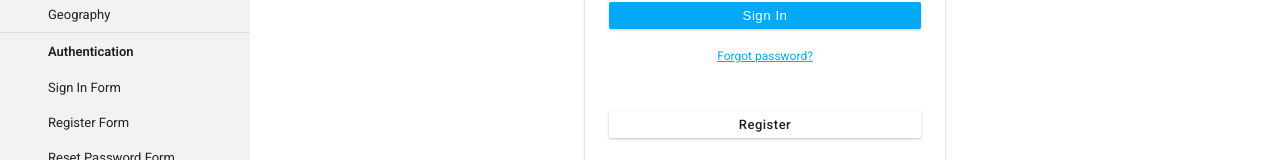
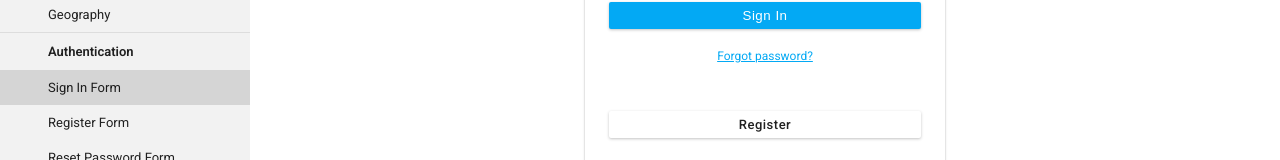
Before and after one commit to rithikpvijay/ui-template-gallery, a Vue app: page /sign-in in a window 1280 px wide. Shown: the part 434-594 px from the top of the page. Built offline with nearby package versions, Linux system fonts and the light colour scheme; some icons are missing.

Commit message:
feat(side-bar): add navigation functionality to sidebar items

```diff
--- a/src/components/sidebar/ListItem.vue
+++ b/src/components/sidebar/ListItem.vue
@@ -22,7 +22,14 @@
       @leave="itemLeave"
     >
       <div class="sub-heading" v-if="isOpen">
-        <p v-for="item in lists" :key="item.text">{{ item.text }}</p>
+        <p
+          v-for="item in lists"
+          :key="item.text"
+          @click="handleNavigation(item.navigateTo)"
+          :class="{ 'active-route': `/${item.navigateTo}` === route.path }"
+        >
+          {{ item.text }}
+        </p>
       </div>
     </Transition>
   </div>
@@ -30,6 +37,7 @@
 
 <script setup lang="ts">
 import { ref } from 'vue'
+import { useRoute, useRouter } from 'vue-router'
 import { Icon } from '@iconify/vue'
 import type { SideBarItem } from '@/types/SideBarItem'
 
@@ -37,11 +45,18 @@ interface Props {
   item: SideBarItem
 }
 
+const route = useRoute()
+const router = useRouter()
 const props = defineProps<Props>()
+const { title, lists, icon } = props.item
+const isOpen = ref(true)
 
-const { title, lists, icon } = props.item
-
-const isOpen = ref(true)
+const handleNavigation = (navigateTo: string | undefined) => {
+  if (!navigateTo) {
+    return
+  }
+  router.push(`/${navigateTo}`)
+}
 
 function handleClick() {
   isOpen.value = !isOpen.value
@@ -127,7 +142,11 @@ function itemLeave(el: Element) {
   cursor: pointer;
 }
 
-.sub-heading p.active {
+.active-route {
+  background-color: var(--color-active);
+}
+
+.sub-heading .active-route:hover {
   background-color: var(--color-active);
 }
 </style>
--- a/src/components/sidebar/SideBar.vue
+++ b/src/components/sidebar/SideBar.vue
@@ -22,7 +22,10 @@ import ListItem from './ListItem.vue'
 const items: SideBarItem[] = [
   {
     title: 'CRM',
-    lists: [{ text: 'Contact List' }, { text: 'Contact Details' }],
+    lists: [
+      { text: 'Contact List', navigateTo: 'contact-list' },
+      { text: 'Contact Details', navigateTo: 'contact-list/1' },
+    ],
     icon: 'mdi:user',
   },
   {
@@ -37,7 +40,11 @@ const items: SideBarItem[] = [
   },
   {
     title: 'Authentication',
-    lists: [{ text: 'Sign In Form' }, { text: 'Register Form' }, { text: 'Reset Password Form' }],
+    lists: [
+      { text: 'Sign In Form', navigateTo: 'sign-in' },
+      { text: 'Register Form', navigateTo: 'sign-up' },
+      { text: 'Reset Password Form' },
+    ],
     icon: 'mdi:user-box',
   },
   {
--- a/src/main.ts
+++ b/src/main.ts
@@ -18,7 +18,7 @@ app.use(pinia)
 
 const toastConfigOptions = {
   position: 'top-center',
-  timeout: 3000,
+  timeout: 2000,
   closeOnClick: true,
   pauseOnHover: true,
   draggable: true,
--- a/src/router/index.ts
+++ b/src/router/index.ts
@@ -5,6 +5,7 @@ import SignIn from '@/pages/auth/SignIn.vue'
 import SignUp from '@/pages/auth/SignUp.vue'
 import { RoutePath } from '@/types/RoutePath'
 import { useAuthStore } from '@/store/auth'
+import { useToast } from 'vue-toastification'
 
 const router = createRouter({
   history: createWebHistory(import.meta.env.BASE_URL),
@@ -22,14 +23,18 @@ const router = createRouter({
   ],
 })
 
+const toast = useToast()
+
 router.beforeEach((to) => {
   const authStore = useAuthStore()
 
   if (to.meta.requiresAuth && !authStore.userSession) {
+    toast.error('You must log In')
     return RoutePath.SIGN_IN
   }
 
   if (to.meta.guestOnly && authStore.userSession) {
+    toast.error('You are already signed in')
     return RoutePath.HOME
   }
 })
```
